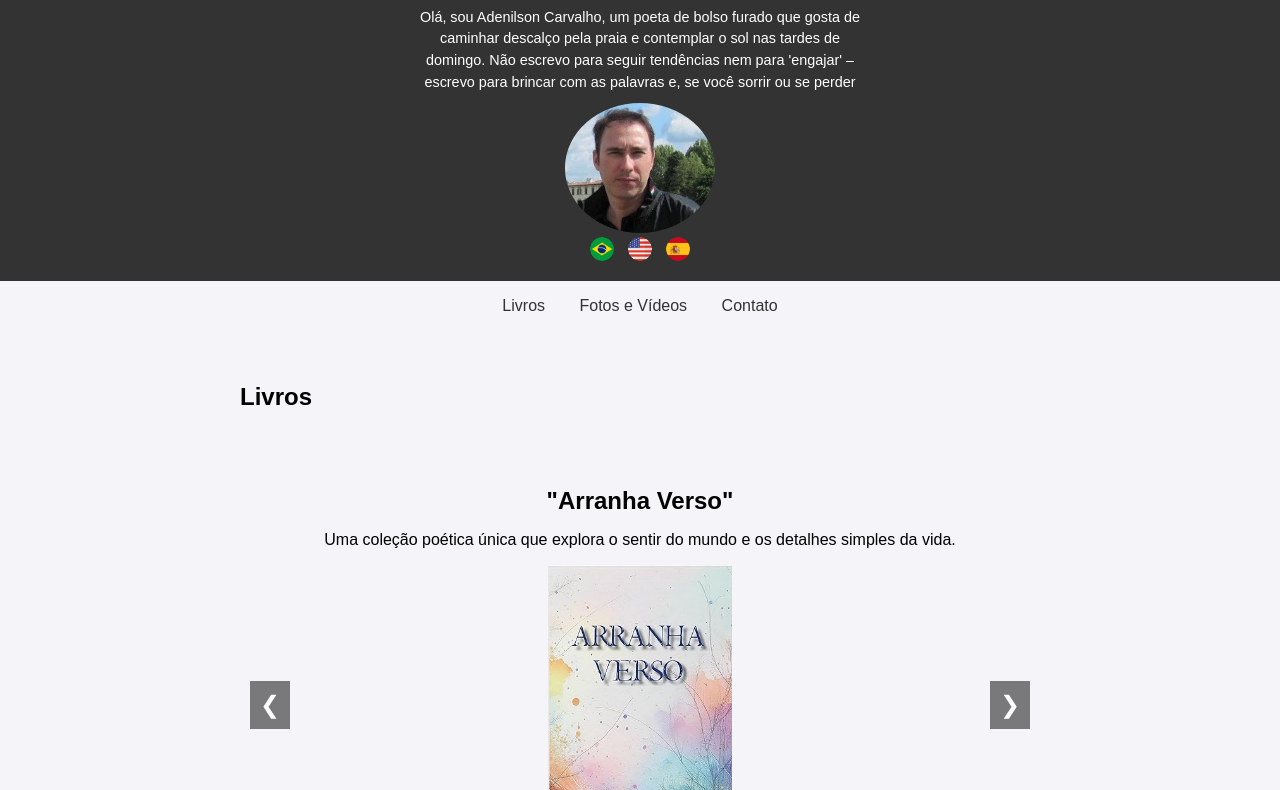
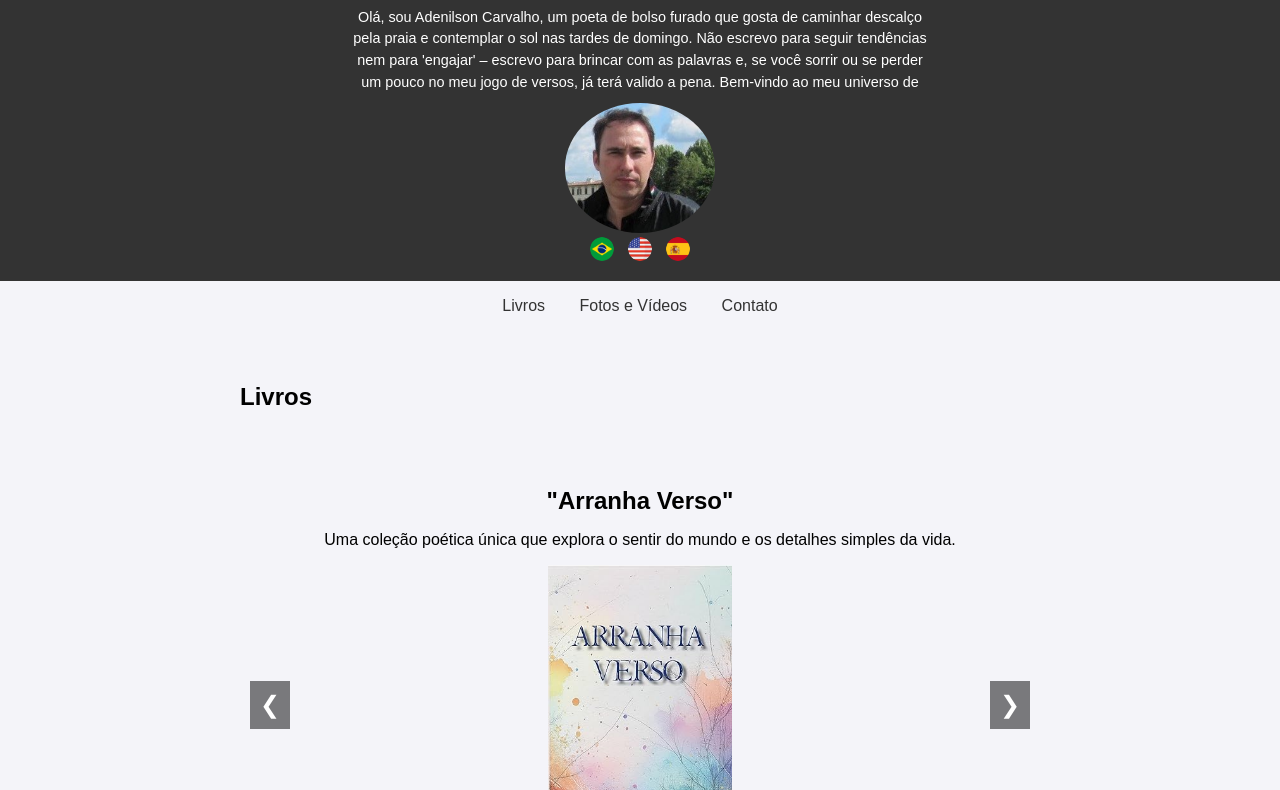
Before and after one commit to adenilsonPF/cataverso, a plain HTML site: page index.html in a window 1280 px wide. Shown: the part 89-879 px from the top of the page. Drawn offline with Linux system fonts and the light colour scheme.

Commit message:
Update styles.css

```diff
--- a/styles/styles.css
+++ b/styles/styles.css
@@ -130,7 +130,7 @@ footer {
 }
 
 #Bio {
-    width: 35%; /* Define que o parágrafo ocupará 66% do container */
+    width: 45%; /* Define que o parágrafo ocupará 66% do container */
     margin: 0 auto; /* Centraliza horizontalmente o parágrafo */
     font-size: 0.9em; /* Ajusta o tamanho da fonte para ser menor que o h1 */
     line-height: 1.5; /* Define o espaçamento entre linhas para melhorar a legibilidade */
```
